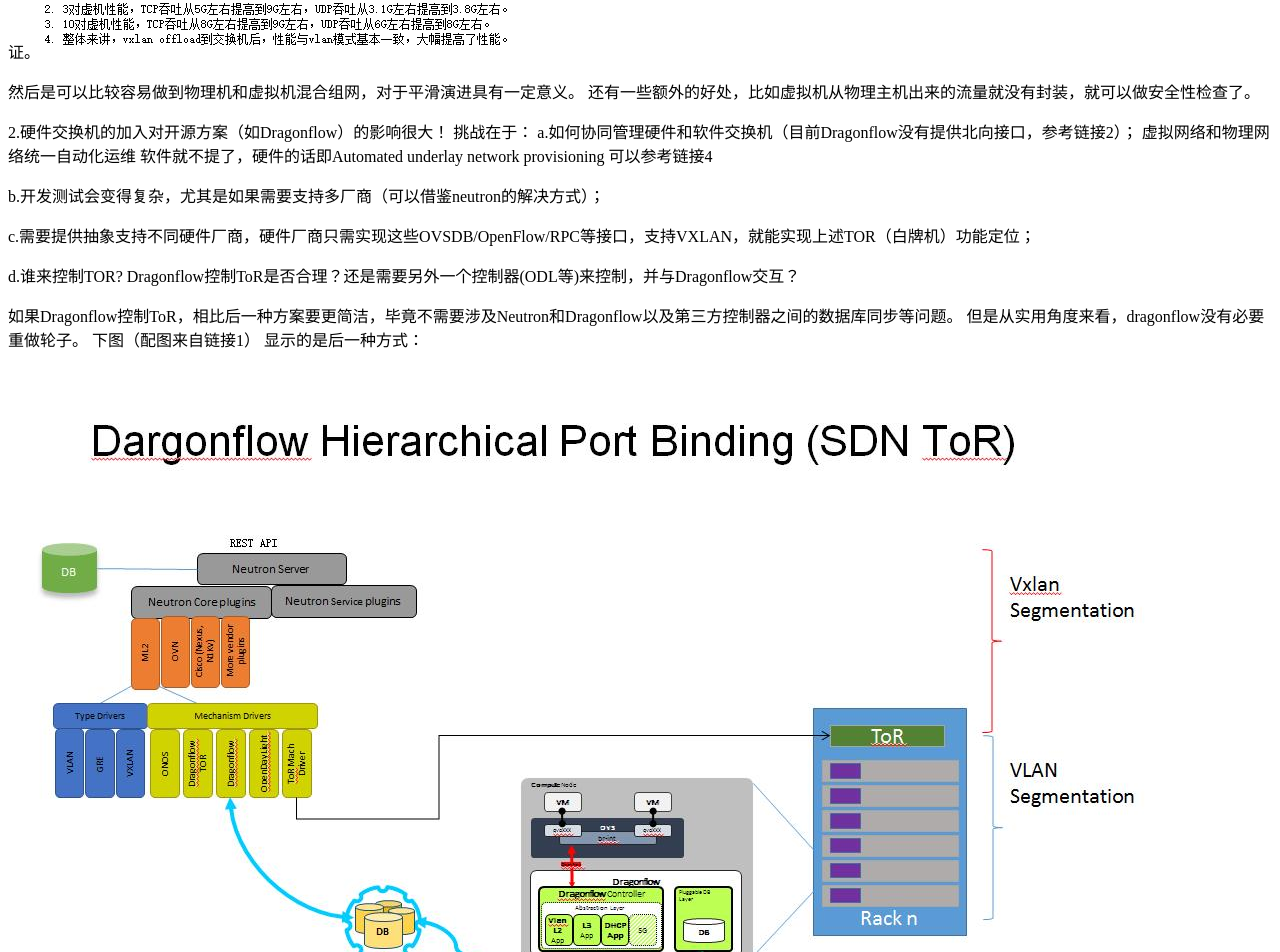
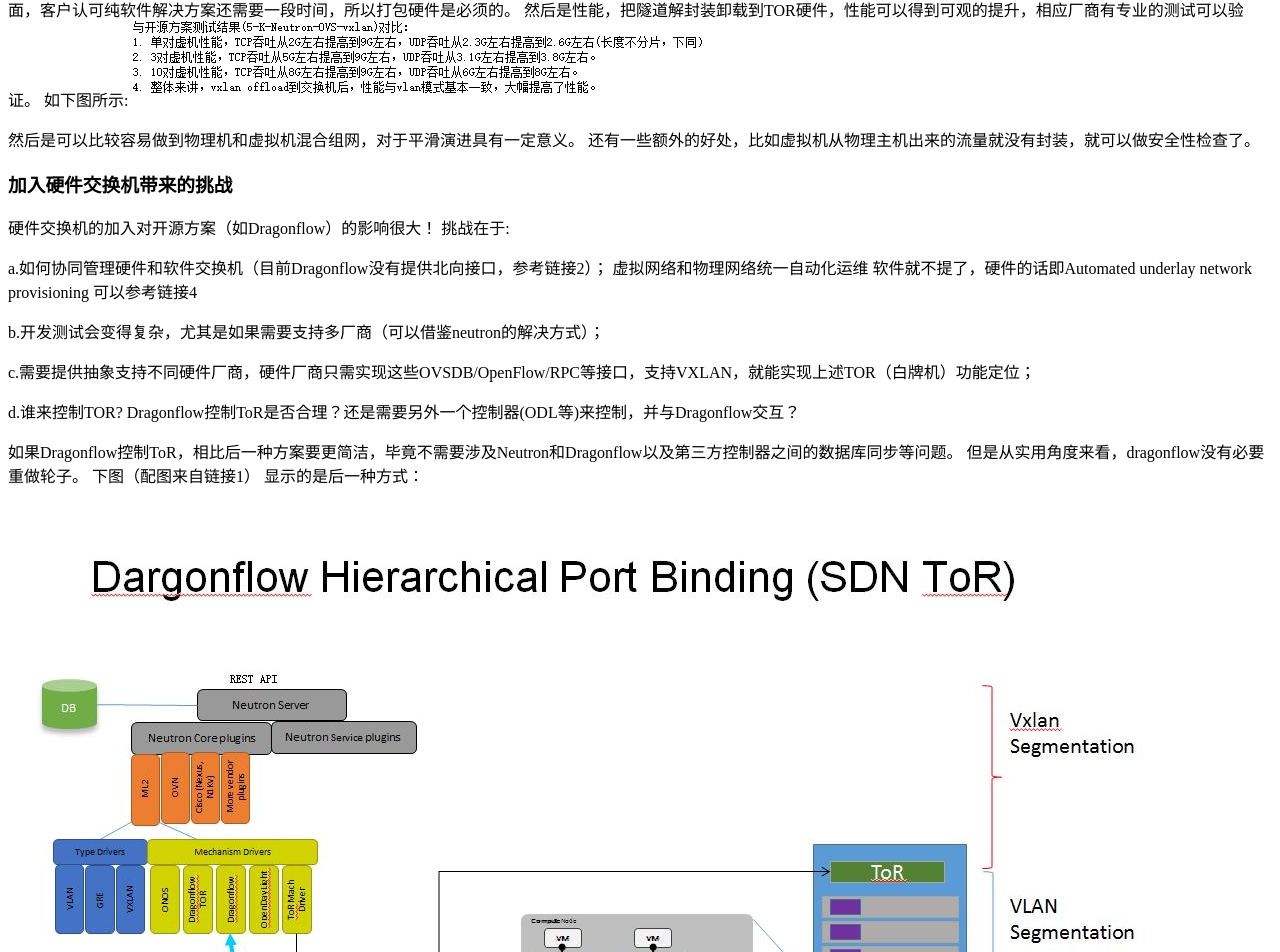
Before and after one commit to kkxue/kkxue.github.io, a Jekyll site: the page built from _posts/2017-07-04-Dragonflow-SDN-ToR-Support.md, in a window 1280 px wide and 1400 px high, scrolled down 1280 px. Shown: the top 952 px of the window. Built offline with Jekyll 4.4.1, drawn with Linux system fonts in a browser that asks for light colours; nearby versions of some CDN libraries; library files that are not in the unit come from our copies; comment, search, counter and statistics services are not loaded; some of the changed text lies outside the part shown.

Commit message:
fit format

```diff
--- a/_posts/2017-07-04-Dragonflow-SDN-ToR-Support.md
+++ b/_posts/2017-07-04-Dragonflow-SDN-ToR-Support.md
@@ -10,18 +10,23 @@
 - SDN ToR
 ---
 
+### 为什么加入硬件交换机
+
 1.硬件交换机的加入对于Dragonflow形成商业解决方案很重要！ 配图来自链接1
 <img src="https://raw.githubusercontent.com/kkxue/kkxue.github.io/master/public/img/tor1.jpg" />
 首先是商业层面，客户认可纯软件解决方案还需要一段时间，所以打包硬件是必须的。
 然后是性能，把隧道解封装卸载到TOR硬件，性能可以得到可观的提升，相应厂商有专业的测试可以验证。
+如下图所示:
 <img src="https://raw.githubusercontent.com/kkxue/kkxue.github.io/master/public/img/perf.jpg" />
 
 然后是可以比较容易做到物理机和虚拟机混合组网，对于平滑演进具有一定意义。
 还有一些额外的好处，比如虚拟机从物理主机出来的流量就没有封装，就可以做安全性检查了。
 
+### 加入硬件交换机带来的挑战
 
-2.硬件交换机的加入对开源方案（如Dragonflow）的影响很大！
-挑战在于：
+硬件交换机的加入对开源方案（如Dragonflow）的影响很大！
+挑战在于:
+
 a.如何协同管理硬件和软件交换机（目前Dragonflow没有提供北向接口，参考链接2）；
 虚拟网络和物理网络统一自动化运维
 软件就不提了，硬件的话即Automated underlay network provisioning 可以参考链接4
```
Also changed, not shown: other parts of _posts/2017-07-04-Dragonflow-SDN-ToR-Support.md (+2 -1 lines).
